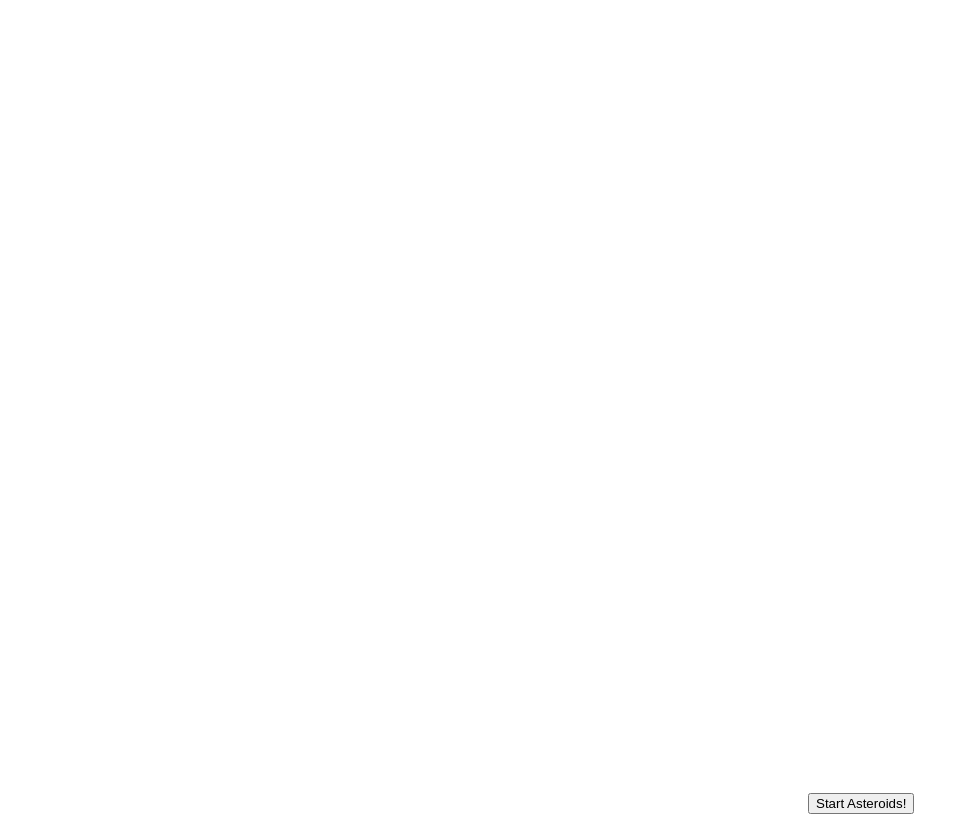
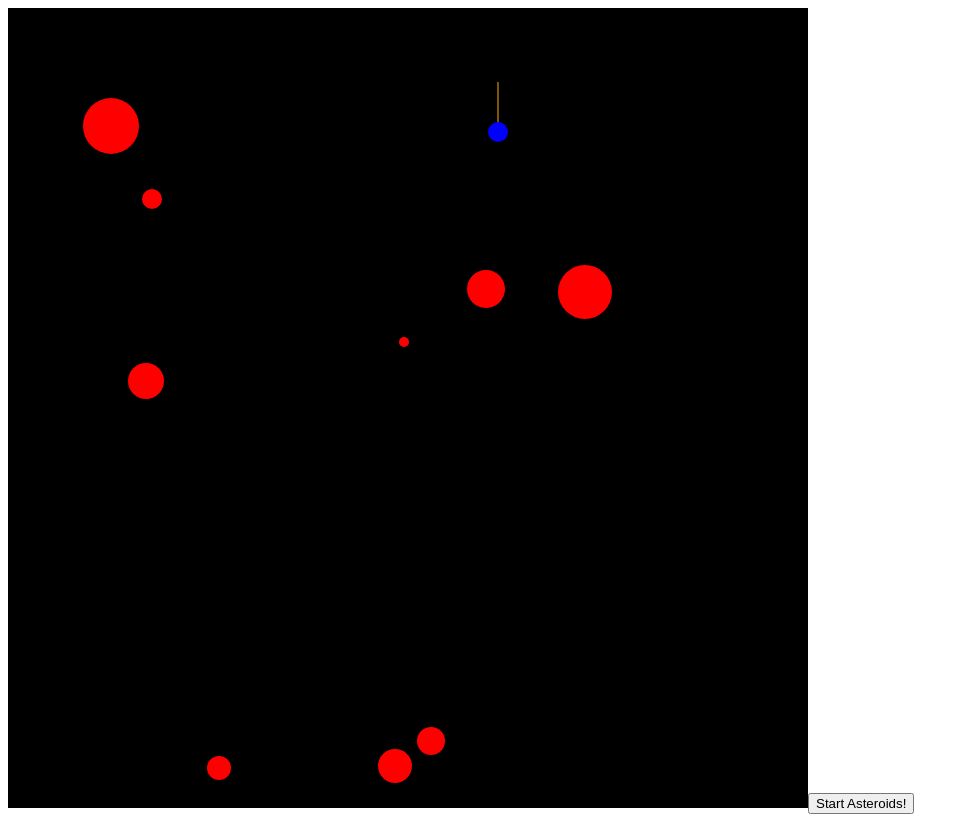
Before and after one commit to cssimms/asteroids, a website built with webpack: page index.html in a window 1280 px wide. Shown: the whole page, without its empty margins (0-969 px from the left). Built offline with nearby package versions, Linux system fonts and the light colour scheme.

Commit message:
Implementing ship turning and power
Including new utils for calculations, using some basic trig. Will need
to cleanup later but for now ship is turning in 15 degree increments can
move in any direction!

```diff
--- a/app.js
+++ b/app.js
@@ -1,3 +1,4 @@
+var CONSTANTS = require("./lib/constants.js");
 var Game = require("./lib/game.js");
 var GameView = require("./lib/gameView.js");
 
@@ -5,8 +6,8 @@ var gameContainer = document.getElementById("asteroids-container");
 // var element = document.getElementById("game-canvas");
 var canvasElement = document.createElement("canvas");
 canvasElement.id = "game-canvas";
-canvasElement.width = 800;
-canvasElement.height = 800;
+canvasElement.width = CONSTANTS.DEFAULT_GAME_WIDTH;
+canvasElement.height = CONSTANTS.DEFAULT_GAME_HEIGHT;
 var startButton = document.createElement("button");
 startButton.id = "start-button";
 startButton.innerText = "Start Asteroids!";
@@ -18,6 +19,8 @@ var ctx = canvasElement.getContext("2d");
 var newGame = new Game();
 var newGameView = new GameView(newGame, ctx);
 
+// remove later
+newGameView.start();
 startButton.addEventListener("click", (event) => {
   console.log("Starting Asteroids...");
   newGameView.start();
--- a/index.html
+++ b/index.html
@@ -7,7 +7,6 @@
   <body>
     <!-- Need a base container for the game to render in. This is only for local dev -->
     <div id="asteroids-container"></div>
-    <script src="bundle.js"></script>
-    <!-- <script src="node_modules/keymaster/keymaster.js"></script> -->
+    <script src="dist/bundle.js"></script>
   </body>
 </html>
--- /dev/null
+++ b/lib/constants.js
@@ -0,0 +1,10 @@
+var CONSTANTS = {
+  DEFAULT_GAME_WIDTH: 800,
+  DEFAULT_GAME_HEIGHT: 800,
+
+  DEFAULT_SHIP_RADIUS: 10,
+  DEFAULT_SHIP_COLOR: "#0000FF",
+  DEFAULT_SHIP_POS: [400, 400],
+  DEFAULT_SHIP_DIRECTION: 270,
+};
+module.exports = CONSTANTS;
--- a/lib/game.js
+++ b/lib/game.js
@@ -1,14 +1,14 @@
 var Asteroid = require("./asteroid.js");
 var Ship = require("./ship.js");
 
-var Game = function(){
+var Game = function () {
   this.addAsteroids(Game.NUM_ASTEROIDS);
   this.ship = new Ship(this);
 };
 
 Game.DIM_X = 800;
 Game.DIM_Y = 800;
-Game.NUM_ASTEROIDS = 20;
+Game.NUM_ASTEROIDS = 10;
 
 Game.prototype.randoPo = function () {
   var x = Math.floor(Math.random() * Game.DIM_X);
@@ -24,11 +24,10 @@ Game.prototype.allObjects = function () {
 
 Game.prototype.checkCollisions = function () {
   var that = this;
-  that.allObjects().forEach(function(spaceJunk){
-    for (var i = 0; i < that.allObjects().length - 1; i++){
+  that.allObjects().forEach(function (spaceJunk) {
+    for (var i = 0; i < that.allObjects().length - 1; i++) {
       var otherJunk = that.allObjects()[i];
-      if (spaceJunk.isCollidedWith(otherJunk) &&
-          spaceJunk !== otherJunk){
+      if (spaceJunk.isCollidedWith(otherJunk) && spaceJunk !== otherJunk) {
         spaceJunk.collideWith(otherJunk);
         otherJunk.collideWith(spaceJunk);
       }
@@ -41,25 +40,22 @@ Game.prototype.step = function () {
   this.checkCollisions();
 };
 
-Game.prototype.remove = function(asteroid){
+Game.prototype.remove = function (asteroid) {
   var getRidOfThisOne = this.asteroids.indexOf(asteroid);
   this.asteroids.splice(getRidOfThisOne, 1);
 };
 
-
-
-Game.prototype.wrap = function (pos){
+Game.prototype.wrap = function (pos) {
   var x = pos[0];
   var y = pos[1];
-  if (x > Game.DIM_X){
+  if (x > Game.DIM_X) {
     x -= Game.DIM_X;
-  } else if(x < 0){
+  } else if (x < 0) {
     x += Game.DIM_X;
   }
-  if (y > Game.DIM_Y){
+  if (y > Game.DIM_Y) {
     y -= Game.DIM_Y;
-  }
-  else if(y < 0){
+  } else if (y < 0) {
     y += Game.DIM_Y;
   }
   return [x, y];
@@ -68,25 +64,23 @@ Game.prototype.wrap = function (pos){
 Game.prototype.addAsteroids = function (num) {
   this.asteroids = [];
   var that = this;
-  while (this.asteroids.length < num){
+  while (this.asteroids.length < num) {
     this.asteroids.push(new Asteroid(that, that.randoPo()));
   }
   return this.asteroids;
 };
 
-
 Game.prototype.draw = function (ctx) {
   ctx.clearRect(0, 0, 800, 800);
   ctx.fillStyle = "#000000";
-  ctx.fillRect(0,0,800,800);
-  this.allObjects().forEach(function(spaceJunk){
+  ctx.fillRect(0, 0, 800, 800);
+  this.allObjects().forEach(function (spaceJunk) {
     spaceJunk.draw(ctx);
   });
-
 };
 
 Game.prototype.moveObjects = function () {
-  this.allObjects().forEach(function(spaceJunk){
+  this.allObjects().forEach(function (spaceJunk) {
     spaceJunk.move();
   });
 };
--- a/lib/gameView.js
+++ b/lib/gameView.js
@@ -1,22 +1,41 @@
-var Util = require('./util.js');
-var MovingObject = require('./movingObject.js');
-var Asteroid = require('./asteroid.js');
-var Game = require('./game.js');
+var hotkeys = require("hotkeys-js/dist/hotkeys.common");
+var Util = require("./util.js");
+var MovingObject = require("./movingObject.js");
+var Asteroid = require("./asteroid.js");
+var Game = require("./game.js");
 
-var GameView = function(game, ctx){
+var GameView = function (game, ctx) {
   this.game = game;
   this.ctx = ctx;
 };
 
 GameView.prototype.start = function () {
   var that = this;
-  setInterval(function(){
+  that.bindKeyHandlers();
+  setInterval(function () {
     that.game.step();
     that.game.draw(that.ctx);
   }, 20);
 };
 
 GameView.prototype.bindKeyHandlers = function () {
-  key('up', this.game.ship.power());
+  const that = this;
+  hotkeys("d", () => {
+    console.log("blamo");
+  });
+  hotkeys("up", function (event) {
+    that.game.ship.power(1);
+  });
+  hotkeys("down", function (event) {
+    that.game.ship.power(-1);
+  });
+  hotkeys("left", function (event) {
+    // 15 degree increments, will likely need tuning later
+    that.game.ship.turn(-15);
+  });
+  hotkeys("right", function (event) {
+    // 15 degree increments, will likely need tuning later
+    that.game.ship.turn(15);
+  });
 };
 module.exports = GameView;
--- a/lib/movingObject.js
+++ b/lib/movingObject.js
@@ -1,4 +1,6 @@
-var MovingObject = function(args){
+var Util = require("./util.js");
+
+var MovingObject = function (args) {
   this.game = args["game"];
   this.pos = args["pos"];
   this.vel = args["vel"];
@@ -6,23 +8,25 @@ var MovingObject = function(args){
   this.color = args["color"];
 };
 
-MovingObject.prototype.draw = function(ctx){
+MovingObject.prototype.draw = function (ctx) {
   ctx.fillStyle = this.color;
-    ctx.beginPath();
+  ctx.beginPath();
 
-    ctx.arc(
-      this.pos[0],
-      this.pos[1],
-      this.radius,
-      0,
-      2 * Math.PI,
-      false
-    );
+  ctx.arc(this.pos[0], this.pos[1], this.radius, 0, 2 * Math.PI, false);
 
-    ctx.fill();
-  };
+  ctx.fill();
 
-MovingObject.prototype.move = function(){
+  // uncomment sometime, really cool to see lines projecting from each
+  // object to a central point... maybe a basis for some other geometry
+  // games... what was that one with weird line art??
+  // ctx.beginPath();
+  // ctx.moveTo(this.pos[0], this.pos[1]);
+  // ctx.strokeStyle = "#FFAD00";
+  // ctx.lineTo(500, 500);
+  // ctx.stroke();
+};
+
+MovingObject.prototype.move = function () {
   this.pos[0] += this.vel[0];
   this.pos[1] += this.vel[1];
   this.pos = this.game.wrap(this.pos);
@@ -34,8 +38,8 @@ MovingObject.prototype.collideWith = function (otherObject) {
 };
 
 MovingObject.prototype.isCollidedWith = function (otherObject) {
-  var xDiff = (this.pos[0] - otherObject.pos[0]);
-  var yDiff = (this.pos[1] - otherObject.pos[1]);
+  var xDiff = this.pos[0] - otherObject.pos[0];
+  var yDiff = this.pos[1] - otherObject.pos[1];
   var radii = this.radius + otherObject.radius;
   var distance = Math.sqrt(Math.pow(xDiff, 2) + Math.pow(yDiff, 2));
   if (distance < radii) {
--- a/lib/ship.js
+++ b/lib/ship.js
@@ -1,26 +1,65 @@
 var Util = require("./util.js");
+var CONSTANTS = require("./constants.js");
 var MovingObject = require("./movingObject.js");
 
-var Ship = function(game){
-  this.RADIUS = 10;
-  this.COLOR = "#0000FF";
-  MovingObject.call(this, {"game": game,
-                    "pos": [400,400],
-                    "vel": [0,0],
-                    radius: this.RADIUS,
-                    color: this.COLOR});
+var Ship = function (game) {
+  this.RADIUS = CONSTANTS.DEFAULT_SHIP_RADIUS;
+  this.COLOR = CONSTANTS.DEFAULT_SHIP_COLOR;
+  // degrees of rotation from RIGHT, going clockwise (trig standard)
+  this.direction = CONSTANTS.DEFAULT_SHIP_DIRECTION;
+  MovingObject.call(this, {
+    game: game,
+    pos: CONSTANTS.DEFAULT_SHIP_POS,
+    vel: [0, 0],
+    radius: this.RADIUS,
+    color: this.COLOR,
+  });
 };
 
 Util.inherits(Ship, MovingObject);
 
+// Fun little pattern found on StackOverflow, we're using an IIFE to wrap
+// a closure around the parent method, and redefining the method on the
+// Ship class. aka Monkey Patching without ES6 proxies
+Ship.prototype.draw = (function (parentFunction) {
+  return function (ctx) {
+    console.log("drawing the ship");
+    ctx.beginPath();
+    ctx.moveTo(this.pos[0], this.pos[1]);
+
+    // TODO - 50 is just a factor here that we'll want to mess w later
+    var xYDeltas = Util.deltaXYFromDirection(this.direction, 50);
+    ctx.lineTo(this.pos[0] + xYDeltas[0], this.pos[1] + xYDeltas[1]);
+    ctx.strokeStyle = "#FFAD00";
+    ctx.stroke();
+
+    return parentFunction.apply(this, arguments);
+  };
+})(MovingObject.prototype.draw);
+
 Ship.prototype.relocate = function () {
+  console.log(this);
   this.pos = this.game.randoPo();
   this.vel = [0, 0];
 };
 
 Ship.prototype.power = function (impulse) {
-  this.vel[0] += impulse;
-  this.vel[1] += impulse;
+  console.log("ship power!");
+  // bit of a temporary measure - calculating the change in velocity
+  // using basic trig, see Util::delatXYFromDirection
+  const deltas = Util.deltaXYFromDirection(this.direction);
+
+  // multipling impulse here is kind of assuming it will always be 1 or -1
+  // doesn't make the most sense but just wanted to get driection working
+  // maybe we can design this function better later
+  this.vel[0] = this.vel[0] + deltas[0] * impulse;
+  this.vel[1] = this.vel[1] + deltas[1] * impulse;
+  console.log("vel after adjustment", this.vel);
+};
+
+// TODO definitely need some error handling here..
+Ship.prototype.turn = function (degrees) {
+  this.direction += degrees;
 };
 
 module.exports = Ship;
--- a/lib/util.js
+++ b/lib/util.js
@@ -1,18 +1,40 @@
-var Util = function(){};
+var Util = function () {};
 
-Util.inherits = function(ChildClass, ParentClass){
-  var Surrogate = function(){};
+Util.inherits = function (ChildClass, ParentClass) {
+  var Surrogate = function () {};
   Surrogate.prototype = ParentClass.prototype;
   ChildClass.prototype = new Surrogate();
   ChildClass.prototype.constructor = ChildClass;
 };
 
-Util.randomVec = function(length){
-  var isxNeg = (Math.random() > 0.5) ? -1 : 1;
-  var isyNeg = (Math.random() > 0.5) ? -1 : 1;
+Util.randomVec = function (length) {
+  var isxNeg = Math.random() > 0.5 ? -1 : 1;
+  var isyNeg = Math.random() > 0.5 ? -1 : 1;
   var dx = Math.floor(Math.random() * length + 1) * isxNeg;
   var dy = Math.floor(Math.random() * length + 1) * isyNeg;
-  return [dx,dy];
+  return [dx, dy];
+};
+
+/**
+ * Calculates the change in x and y to apply to a velocity tuple
+ * in order to affect in the given direction and magnitude
+ * @param {number} theta - angle of direction, given in degrees
+ * @param {number} magnitude - magnitude of change desired
+ * @return {Array} array of the delta X and Y corrected for a JS canvas direction
+ */
+
+Util.deltaXYFromDirection = function (theta, magnitude) {
+  var mag = magnitude ? magnitude : 1;
+  // assumes the magnitude of vector should be 1
+  // sin(theta) = y/z
+  // cos(theta) = x/z
+  const yDelta = Math.sin(Util.degreeToRadian(theta)) * mag;
+  const xDelta = Math.cos(Util.degreeToRadian(theta)) * mag;
+  return [xDelta, yDelta];
+};
+
+Util.degreeToRadian = function (degrees) {
+  return (degrees * Math.PI) / 180;
 };
 
 module.exports = Util;
--- a/webpack.config.js
+++ b/webpack.config.js
@@ -3,6 +3,10 @@ const path = require("path");
 module.exports = {
   entry: "./app.js",
   mode: "development",
+  resolve: {
+    extensions: [".ts", ".js"],
+    modules: [path.join(__dirname, "node_modules")],
+  },
   output: {
     path: `${__dirname}/dist`,
     filename: "bundle.js",
```
